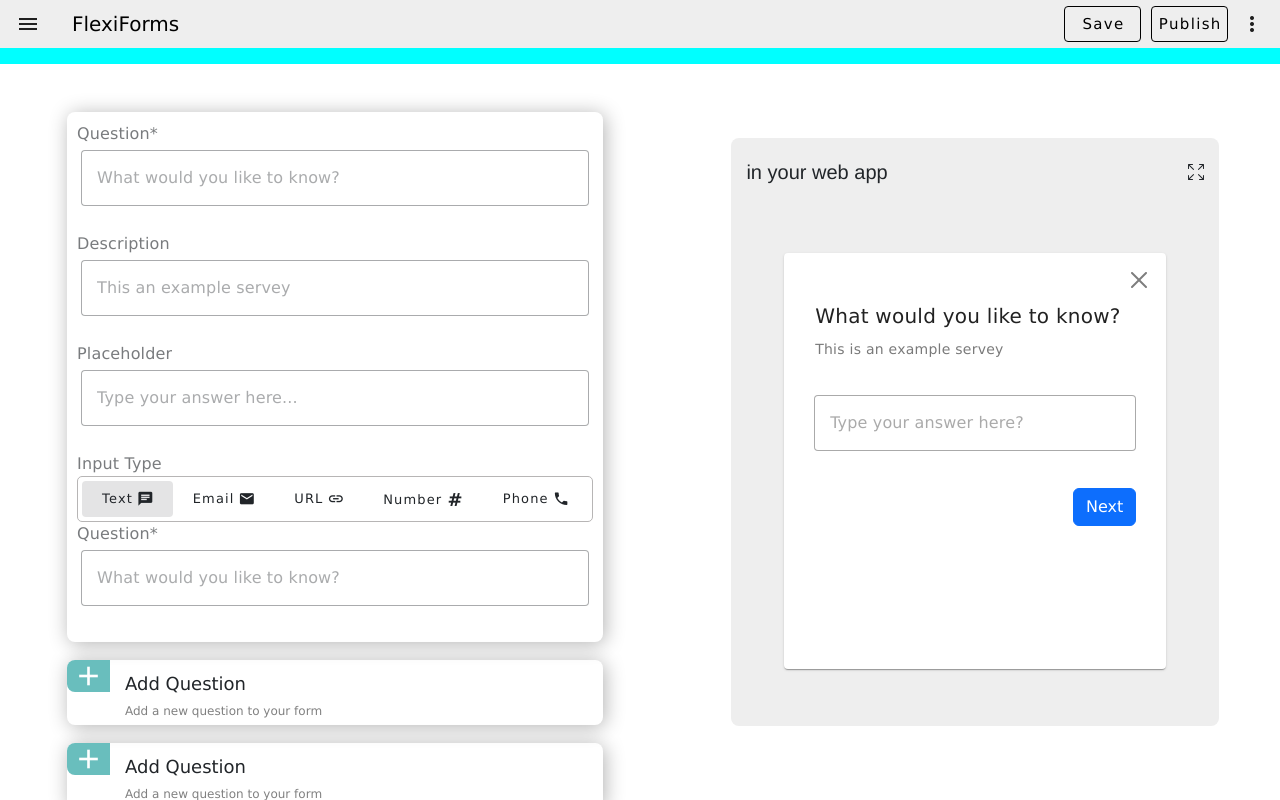
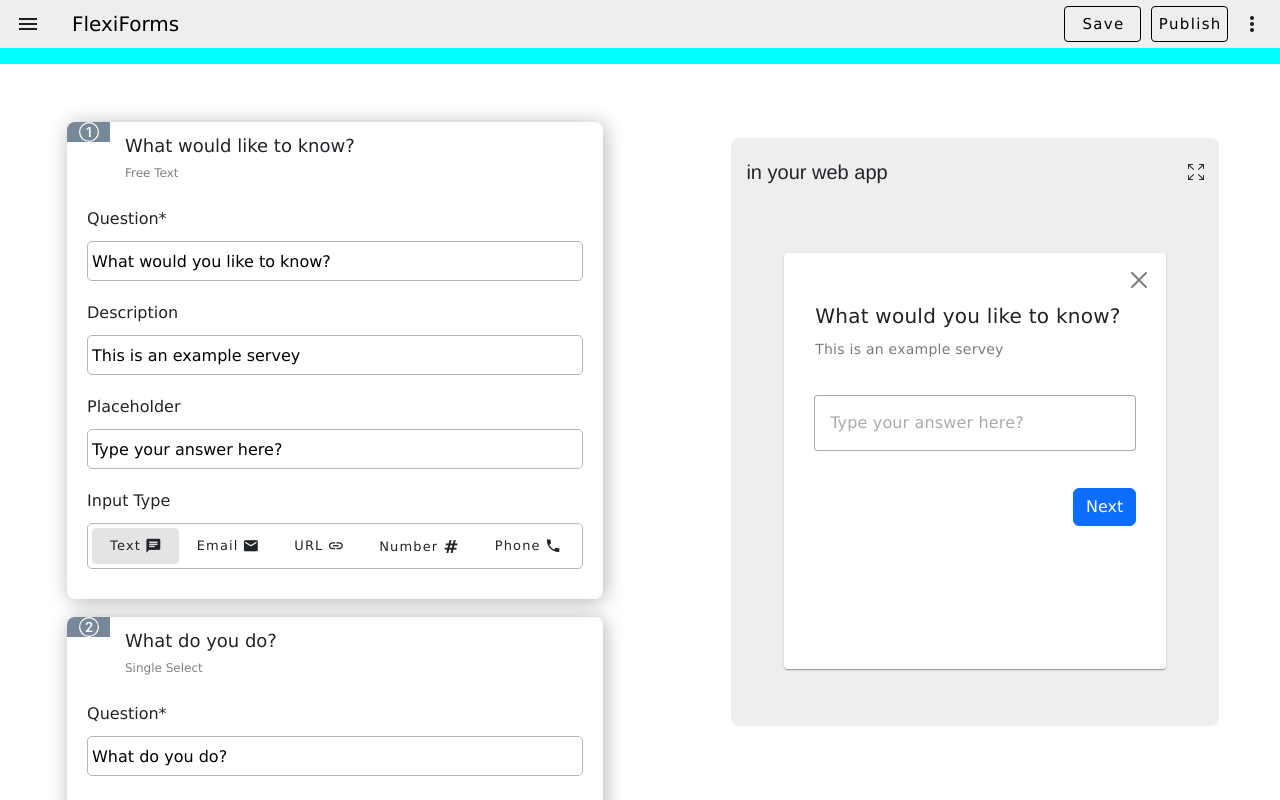
Before and after one commit to Hamza-Akdim/FlexiForms, a Vue app: page / in a window 1280 px wide. Built offline with nearby package versions, Linux system fonts and the light colour scheme.

Commit message:
this commit is for safety

```diff
--- a/src/components/FormBuilder.vue
+++ b/src/components/FormBuilder.vue
@@ -9,28 +9,45 @@
 </template>
 
 <script>
-import FormQuestions from './FormQuestions.vue'
-import FormDisplay from './FormDisplay.vue'
-import FormHeader from './FormHeader.vue'
+import FormQuestions from "./FormQuestions.vue";
+import FormDisplay from "./FormDisplay.vue";
+import FormHeader from "./FormHeader.vue";
 
 export default {
   name: "FormBuilder",
+
   components: {
     FormQuestions,
     FormDisplay,
-        FormHeader
+    FormHeader,
+  },
+
+  data() {
+    return {
+      freeTextData: {
+        question: "What would you like to know?",
+        description: "This is an example servey",
+        placeholder: "Type your answer here?",
+      },
+    };
+  },
+
+  provide() {
+    return {
+        freeTextData: this.freeTextData
     }
-}
+  },
+};
 </script>
 
 <style scoped>
-    .parent{
+.parent {
   height: 100vh;
   width: 100vw;
   display: flex;
   flex-direction: column;
 }
-    .parent1{
+.parent1 {
   display: flex;
   height: 92%;
   justify-content: space-between;
--- a/src/components/FormDisplay.vue
+++ b/src/components/FormDisplay.vue
@@ -28,7 +28,7 @@
 </template>
 
 <script>
-import FreeText from "./QuestionTypes/FreeText.vue";
+import FreeText from "./Display/FreeText.vue";
 export default {
   name: "FormDisplay",
   components: {
--- a/src/components/FormQuestions.vue
+++ b/src/components/FormQuestions.vue
@@ -1,8 +1,8 @@
 <template>
   <div class="formQuestion">
     <div class="scroll-div">
-      <QuestionsComponent />
-      <AddQuestion />
+      <FreeText />
+      <SingleSelect />
       <AddQuestion />
       <AddQuestion />
       <AddQuestion />
@@ -13,13 +13,17 @@
 
 <script>
 import AddQuestion from "./Questions/AddQuestion.vue";
-import QuestionsComponent from "./Questions/QuestionsComponent.vue";
+import FreeText from "./Questions/FreeText.vue";
+import SingleSelect from "./Questions/SingleSelect.vue";
+
 
 export default {
   name: "FormQuestions",
   components: {
-    QuestionsComponent,
+    FreeText,
+    SingleSelect,
     AddQuestion,
+
   },
 };
 </script>
--- a/src/components/Questions/AddQuestion.vue
+++ b/src/components/Questions/AddQuestion.vue
@@ -1,6 +1,6 @@
 <template>
   <div class="parent">
-    <div class="btn-div">
+    <div>
       <button @click="displayCard()">
         <div class="icon-div" :class="{ adjustReduisBorder: isDisplay }">
           <v-icon icon="mdi-plus" class="icon" />
--- /dev/null
+++ b/src/components/Questions/FreeText.vue
@@ -0,0 +1,229 @@
+<template>
+  <div class="parent">
+    <div>
+      <button @click="displayCard()" class="btn-number">
+        <div class="icon-div" :class="{ adjustReduisBorder: isHidden }">
+          <svg
+            xmlns="http://www.w3.org/2000/svg"
+            width="20"
+            height="20"
+            fill="currentColor"
+            class="bi bi-1-circle"
+            viewBox="0 0 16 16"
+            style="color: white"
+          >
+            <path
+              d="M1 8a7 7 0 1 0 14 0A7 7 0 0 0 1 8m15 0A8 8 0 1 1 0 8a8 8 0 0 1 16 0M9.283 4.002V12H7.971V5.338h-.065L6.072 6.656V5.385l1.899-1.383z"
+            />
+          </svg>
+        </div>
+        <div class="text-btn">
+          <div style="font-size: 18px">What would like to know?</div>
+          <div style="font-size: 12px; color: grey; margin-bottom: 5px">
+            Free Text
+          </div>
+        </div>
+      </button>
+    </div>
+
+    <div class="opend-card" :class="{ showCard: isHidden }">
+      <div class="question">
+        <label>Question*</label>
+        <input
+          type="text"
+          class="custom-text-field"
+          v-model="freeTextData.question"
+        />
+      </div>
+
+      <div class="question">
+        <label>Description</label>
+        <input
+          type="text"
+          class="custom-text-field"
+          v-model="freeTextData.description"
+        />
+      </div>
+
+      <div class="question">
+        <label>Placeholder</label>
+        <input
+          type="text"
+          class="custom-text-field"
+          v-model="freeTextData.placeholder"
+        />
+      </div>
+
+      <div class="question">
+        <label>Input Type</label>
+        <div class="setButton">
+          <v-btn
+            v-bind:variant="buttonVariants[0]"
+            class="inputBtn"
+            @click="toggleVariant(0)"
+          >
+            Text
+            <v-icon icon="mdi-message-text" class="iconBtn"></v-icon>
+          </v-btn>
+
+          <v-btn
+            v-bind:variant="buttonVariants[1]"
+            class="inputBtn"
+            @click="toggleVariant(1)"
+            >Email
+            <v-icon icon="mdi-email" class="iconBtn"></v-icon>
+          </v-btn>
+
+          <v-btn
+            v-bind:variant="buttonVariants[2]"
+            class="inputBtn"
+            @click="toggleVariant(2)"
+          >
+            URL
+            <v-icon class="iconBtn" icon="mdi-link"></v-icon>
+          </v-btn>
+
+          <v-btn
+            v-bind:variant="buttonVariants[3]"
+            class="inputBtn"
+            @click="toggleVariant(3)"
+          >
+            Number<span class="numberIcon iconBtn">#</span>
+          </v-btn>
+
+          <v-btn
+            v-bind:variant="buttonVariants[4]"
+            class="inputBtn"
+            @click="toggleVariant(4)"
+          >
+            Phone
+            <v-icon icon="mdi-phone" class="iconBtn"></v-icon>
+          </v-btn>
+        </div>
+      </div>
+    </div>
+  </div>
+</template>
+
+<script>
+export default {
+  name: "FreeText",
+  data() {
+    return {
+      buttonVariants: ["tonal", "", "", "", ""],
+      isHidden: false,
+    };
+  },
+
+  inject: ["freeTextData"],
+
+  methods: {
+    toggleVariant(index) {
+      this.buttonVariants.forEach((variant, i) => {
+        if (i !== index) {
+          this.buttonVariants[i] = "";
+        } else {
+          this.buttonVariants[i] = "tonal";
+        }
+      });
+    },
+
+    displayCard() {
+      this.isHidden = !this.isHidden;
+    },
+  },
+};
+</script>
+
+<style scoped>
+.parent {
+  padding: 0;
+  width: 80%;
+  margin-top: 10px;
+  border-radius: 8px;
+  box-shadow: 2px 2px 20px rgba(0, 0, 0, 0.3);
+}
+
+.icon-div {
+  background-color: rgb(119, 136, 153);
+  width: 8%;
+  display: flex;
+  justify-content: center;
+  align-items: center;
+  border-top-left-radius: 8px;
+}
+
+.btn-number {
+  width: 100%;
+  height: 100%;
+  display: flex;
+}
+
+.text-btn {
+  width: 92%;
+  padding: 10px 0 0 15px;
+  display: flex;
+  flex-direction: column;
+  justify-content: center;
+  align-items: flex-start;
+  gap: 5px;
+}
+
+.opend-card {
+  padding: 20px 10px 10px 20px;
+}
+
+.question {
+  padding: 0px 10px 20px 0px;
+}
+
+.custom-text-field {
+  padding: 4px;
+  border: 1px solid rgb(183, 181, 181);
+  border-radius: 5px;
+  display: block;
+  width: 100%;
+  height: 40px;
+  margin-top: 10px;
+}
+
+.custom-text-field:hover {
+  border: 1px solid black;
+}
+
+.custom-text-field:focus {
+  border: 2px solid black;
+}
+
+.custom-text-field:focus-visible {
+  outline: none;
+}
+
+.setButton {
+  padding: 4px;
+  border: 1px solid rgb(183, 181, 181);
+  border-radius: 5px;
+  margin-top: 10px;
+  display: flex;
+}
+.inputBtn {
+  flex-grow: 1;
+  font-size: 13px;
+  text-transform: none;
+}
+.iconBtn {
+  margin-left: 4px;
+}
+.numberIcon {
+  font-size: 18px;
+  font-weight: 600;
+}
+
+.showCard {
+  display: none;
+}
+
+.adjustReduisBorder {
+  border-bottom-left-radius: 8px;
+}
+</style>
--- a/src/components/Questions/QuestionsComponent.vue
+++ b/src/components/Questions/QuestionsComponent.vue
@@ -1,38 +1,34 @@
 <template>
   <div class="parent">
     <div class="question">
-      <v-label>Question*</v-label>
-      <v-text-field
+      <label>Question*</label>
+      <input
+        type="text"
+        class="custom-text-field"
         v-model="formData.question"
-        class="custom-text-field"
-        variant="outlined"
-        placeholder="What would you like to know?"
-        required
-      ></v-text-field>
+      />
     </div>
 
     <div class="question">
-      <v-label>Description</v-label>
-      <v-text-field
+      <label>Description</label>
+      <input
+        type="text"
+        class="custom-text-field"
         v-model="formData.description"
-        class="custom-text-field"
-        variant="outlined"
-        placeholder="This an example servey"
-      ></v-text-field>
+      />
     </div>
 
     <div class="question">
-      <v-label>Placeholder</v-label>
-      <v-text-field
+      <label>Placeholder</label>
+      <input
+        type="text"
+        class="custom-text-field"
         v-model="formData.placeholder"
-        class="custom-text-field"
-        variant="outlined"
-        placeholder="Type your answer here..."
-      ></v-text-field>
+      />
     </div>
 
     <div class="question">
-      <v-label>Input Type</v-label>
+      <label>Input Type</label>
       <div class="setButton">
         <v-btn
           v-bind:variant="buttonVariants[0]"
@@ -78,18 +74,6 @@
         </v-btn>
       </div>
     </div>
-
-    <div class="question">
-      <v-label>Question*</v-label>
-      <v-text-field
-        v-model="formData.question"
-        class="custom-text-field"
-        variant="outlined"
-        placeholder="What would you like to know?"
-        required
-      ></v-text-field>
-    </div>
-
   </div>
 </template>
 
@@ -100,9 +84,9 @@ export default {
     return {
       buttonVariants: ["tonal", "", "", "", ""],
       formData: {
-        question: "",
-        description: "",
-        inputType: "",
+        question: "What would you like to know?",
+        description: "This is an example servey",
+        placeholder: "Type your answer here?",
       },
     };
   },
@@ -122,31 +106,51 @@ export default {
 
 <style scoped>
 .parent {
-  box-shadow : 2px 2px 20px rgba(0,0,0,0.3) ;
+  box-shadow: 2px 2px 20px rgba(0, 0, 0, 0.3);
   padding: 10px;
   width: 80%;
   background-color: white;
   border-radius: 8px;
+  padding-bottom: 20px;
 }
 
 .question {
+  padding: 0px 10px 20px 0px;
 }
 
 .custom-text-field {
   padding: 4px;
+  border: 1px solid rgb(183, 181, 181);
+  border-radius: 5px;
+  display: block;
+  width: 100%;
+  height: 40px;
+  margin-top: 10px;
+}
+
+.custom-text-field:hover {
+  border: 1px solid black;
+}
+
+.custom-text-field:focus {
+  border: 2px solid black;
+}
+
+.custom-text-field:focus-visible {
+  outline: none;
 }
 
 .setButton {
   padding: 4px;
   border: 1px solid rgb(183, 181, 181);
   border-radius: 5px;
+  margin-top: 10px;
   display: flex;
 }
 .inputBtn {
   flex-grow: 1;
   font-size: 13px;
   text-transform: none;
-
 }
 .iconBtn {
   margin-left: 4px;
--- /dev/null
+++ b/src/components/Questions/SingleSelect.vue
@@ -0,0 +1,194 @@
+<template>
+  <div class="parent">
+    <div>
+      <button @click="displayCard()" class="btn-number">
+        <div class="icon-div" :class="{ adjustReduisBorder: isHidden }">
+          <svg
+            xmlns="http://www.w3.org/2000/svg"
+            width="20"
+            height="20"
+            fill="currentColor"
+            class="bi bi-2-circle"
+            viewBox="0 0 16 16"
+            style="color: white"
+          >
+            <path
+              d="M1 8a7 7 0 1 0 14 0A7 7 0 0 0 1 8m15 0A8 8 0 1 1 0 8a8 8 0 0 1 16 0M6.646 6.24v.07H5.375v-.064c0-1.213.879-2.402 2.637-2.402 1.582 0 2.613.949 2.613 2.215 0 1.002-.6 1.667-1.287 2.43l-.096.107-1.974 2.22v.077h3.498V12H5.422v-.832l2.97-3.293c.434-.475.903-1.008.903-1.705 0-.744-.557-1.236-1.313-1.236-.843 0-1.336.615-1.336 1.306"
+            />
+          </svg>
+        </div>
+        <div class="text-btn">
+          <div style="font-size: 18px">What do you do?</div>
+          <div style="font-size: 12px; color: grey; margin-bottom: 5px">
+            Single Select
+          </div>
+        </div>
+      </button>
+    </div>
+
+    <div class="opend-card" :class="{ showCard: isHidden }">
+      <div class="question">
+        <label>Question*</label>
+        <input
+          type="text"
+          class="custom-text-field"
+          v-model="formData.question"
+        />
+      </div>
+
+      <div class="question">
+        <label>Description</label>
+        <input
+          type="text"
+          class="custom-text-field"
+          v-model="formData.description"
+        />
+      </div>
+
+      <div class="question">
+        <label>Options*</label>
+        <div>
+          <input
+            type="text"
+            class="custom-text-field"
+            v-model="formData.question"
+          />
+          <input
+            type="text"
+            class="custom-text-field"
+            v-model="formData.question"
+          />
+          <input
+            type="text"
+            class="custom-text-field"
+            v-model="formData.question"
+          />
+        </div>
+      </div>
+    </div>
+  </div>
+</template>
+
+<script>
+export default {
+  name: "SingleSelect",
+  data() {
+    return {
+      buttonVariants: ["tonal", "", "", "", ""],
+      formData: {
+        question: "What do you do?",
+        description: "Can't do both",
+      },
+      isHidden: false,
+    };
+  },
+  methods: {
+    toggleVariant(index) {
+      this.buttonVariants.forEach((variant, i) => {
+        if (i !== index) {
+          this.buttonVariants[i] = "";
+        } else {
+          this.buttonVariants[i] = "tonal";
+        }
+      });
+    },
+
+    displayCard() {
+      this.isHidden = !this.isHidden;
+    },
+  },
+};
+</script>
+
+<style scoped>
+.parent {
+  padding: 0;
+  width: 80%;
+  margin-top: 10px;
+  border-radius: 8px;
+  box-shadow: 2px 2px 20px rgba(0, 0, 0, 0.3);
+}
+
+.icon-div {
+  background-color: rgb(119, 136, 153);
+  width: 8%;
+  display: flex;
+  justify-content: center;
+  align-items: center;
+  border-top-left-radius: 8px;
+}
+
+.btn-number {
+  width: 100%;
+  height: 100%;
+  display: flex;
+}
+
+.text-btn {
+  width: 92%;
+  padding: 10px 0 0 15px;
+  display: flex;
+  flex-direction: column;
+  justify-content: center;
+  align-items: flex-start;
+  gap: 5px;
+}
+
+.opend-card {
+  padding: 20px 10px 10px 20px;
+}
+
+.question {
+  padding: 0px 10px 20px 0px;
+}
+
+.custom-text-field {
+  padding: 4px;
+  border: 1px solid rgb(183, 181, 181);
+  border-radius: 5px;
+  display: block;
+  width: 100%;
+  height: 40px;
+  margin-top: 10px;
+}
+
+.custom-text-field:hover {
+  border: 1px solid black;
+}
+
+.custom-text-field:focus {
+  border: 2px solid black;
+}
+
+.custom-text-field:focus-visible {
+  outline: none;
+}
+
+.setButton {
+  padding: 4px;
+  border: 1px solid rgb(183, 181, 181);
+  border-radius: 5px;
+  margin-top: 10px;
+  display: flex;
+}
+.inputBtn {
+  flex-grow: 1;
+  font-size: 13px;
+  text-transform: none;
+}
+.iconBtn {
+  margin-left: 4px;
+}
+.numberIcon {
+  font-size: 18px;
+  font-weight: 600;
+}
+
+.showCard {
+  display: none;
+}
+
+.adjustReduisBorder {
+  border-bottom-left-radius: 8px;
+}
+</style>
```
Also changed, not shown: src/components/Display/FreeText.vue (renamed from src/components/QuestionTypes/FreeText.vue). Lines whose indentation alone changed are shown as unchanged.
